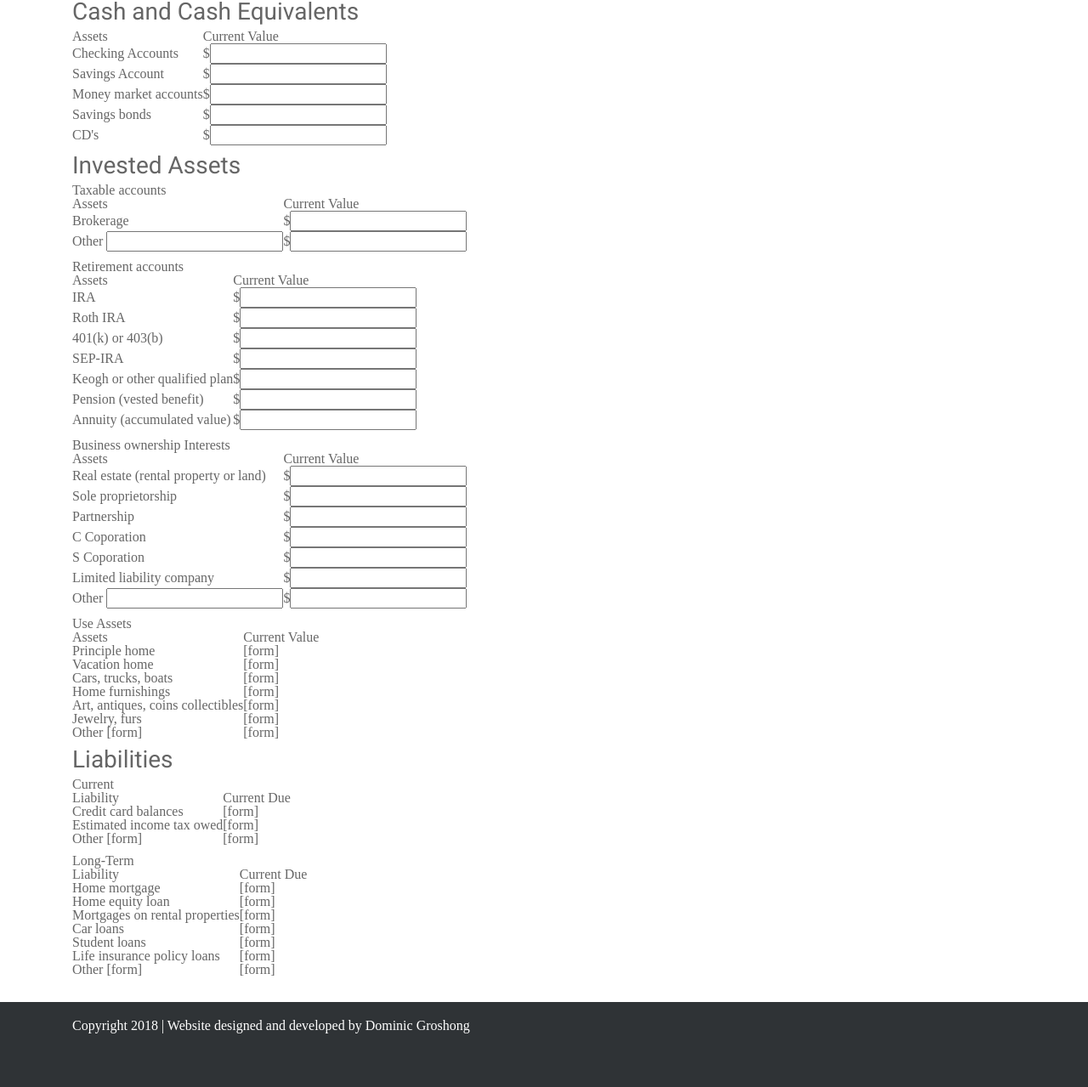
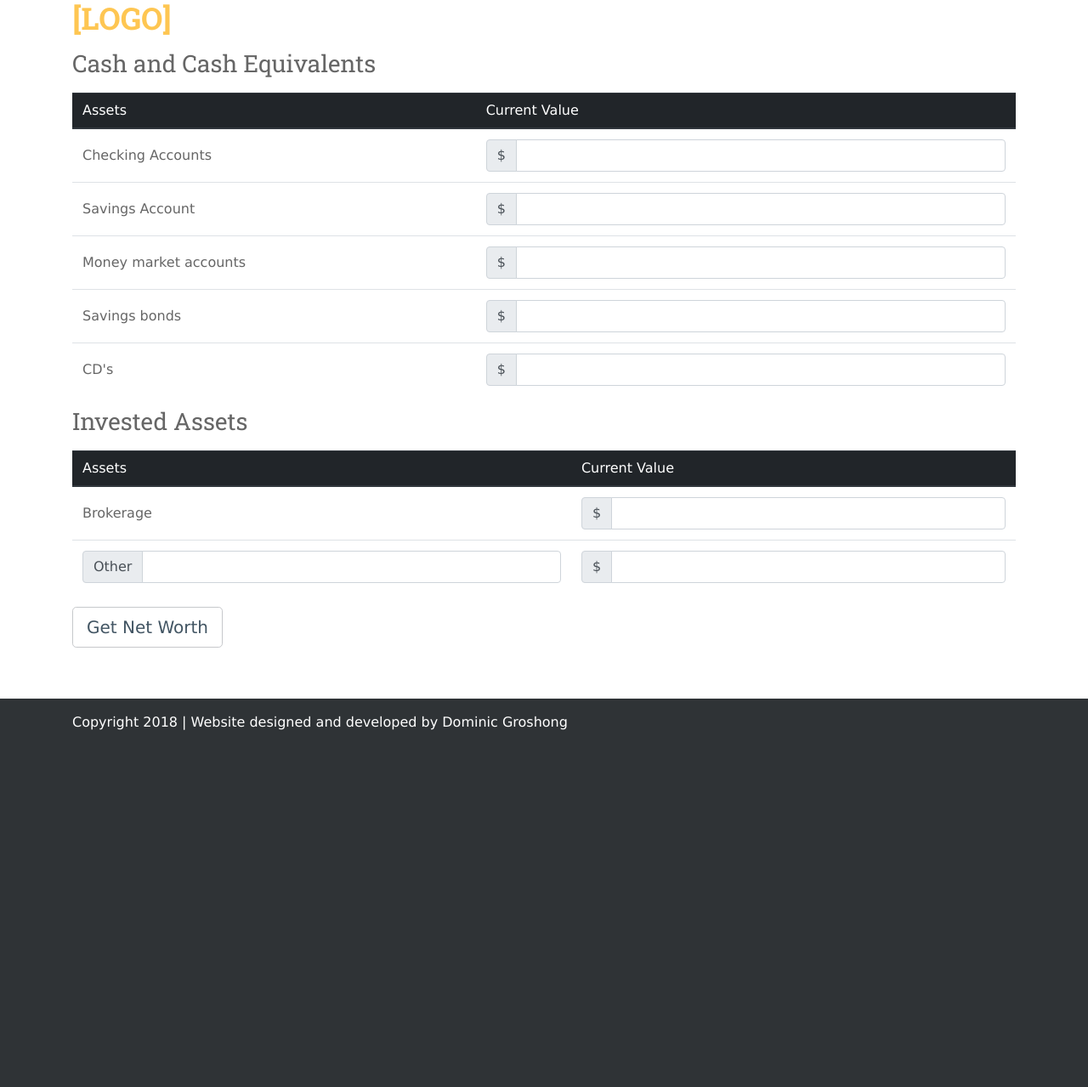
Before and after one commit to Dominic-Groshong/xzonos.github.io, a Jekyll site: the page HW2/index.html, which Jekyll copies as it is, in a window 1280 px wide. Shown: the whole page at 85% size. Built offline with Jekyll 4.4.1, drawn with Linux system fonts in a browser that asks for light colours; nearby versions of some CDN libraries; after the commit the page ends 922 px from its top, so only the background shows below that.

Commit message:
Adding bootstrap classes; Wrote fuctions to calcualte values;

```diff
--- a/HW2/css/styles.css
+++ b/HW2/css/styles.css
@@ -4,15 +4,14 @@
 @import url('https://fonts.googleapis.com/css?family=Gudea:400,700|Roboto+Slab:400,700|Roboto:300,400,400i,700');
 @import "reset.css";
 
-@import url('https://use.fontawesome.com/releases/v5.3.1/css/all.css"');
-
 body{
 	color: #666;
 	font-size: 16px;
+	font-family: "Lucida Grande", sans-serif;
 }
 
 h1, h2, h3, h4, h5, h6{
-	font-family: 'Roboto', Helvetica, Arial, "Lucida Grande", sans-serif;;
+	font-family: 'Roboto Slab', Helvetica, Arial;
 	font-weight: 300;
 }
 
@@ -28,7 +27,7 @@ h1{
 h2{
 	font-size: 28px;
 	font-weight: 400;
-	margin: 0 0 .25em 0;
+	margin: 0 0 20px 0;
 }
 
 h3{
@@ -106,108 +105,9 @@ h6{
 
 }
 
-
-/******************
-		Menu Styles
-*******************/
-#main-menu{
-	background: #425563;
+#netWorth{
+	padding: 20px 0;
 }
-
-.navbar{
-		padding: 0 !important;
-}
-
-.navbar-expand-lg .navbar-nav .nav-link{
-	color: white;
-	padding: 13px 20px !important;
-}
-
-.nav-item a:hover{
-	color: white;
-	background: #52748c;
-}
-
-.dropdown-item{
-	color: #666;
-}
-
-/*************
-		Banner
-***************/
-.bgimage img{
-	width: 100%;
-	height: auto;
-}
-
-.bgimage{
-	position: relative;
-	margin-bottom: 20px;
-}
-
-.caption {
-	color: white !important;
-	text-transform: uppercase;
-	padding: 20px;
-	width: 100%;
-	text-align: center;
-  position: absolute;
-  top: 80%;
-  left: 50%;
-  transform: translate(-50%, -50%);
-}
-
-.caption h1{
-	color: white !important;
-}
-
-/*********************
-			Social Media
-*********************/
-
-.social-media{
-	margin-top: 60px;
-	margin-bottom: 20px;
-}
-
-
-.social-media a{
-	text-indent: -99999px;
-	display: block;
-	opacity: .5;
-}
-
-.social-media li{
-	float: left;
-	padding-left: 20px;
-}
-
-.social-media a:hover{
-	opacity: .75;
-}
-
-.facebook a{
-	background: url(../img/facebook.png) no-repeat center center;
-	height: 40px;
-	width: 40px;
-	background-size: 40px;
-}
-
-.intagram a{
-	background: url(../img/instagram.png) no-repeat center center;
-	height: 40px;
-	width: 40px;
-	background-size: 40px;
-}
-
-.portfolio a{
-	background: url(../img/goback.png) no-repeat center center;
-	height: 40px;
-	width: 40px;
-	background-size: 40px;
-}
-
-
 /*********************
 			Sidebar
 *********************/
@@ -235,11 +135,19 @@ aside h1{
 		color: white;
 }
 
+.mb-2, .my-2{
+	margin-bottom: 0 !important;
+}
+
 /**********************
-			Table  Elements
+			  Elements
 ***********************/
 table{
-	margin-bottom: 10px;
+	margin: 0 0 20px;
+}
+
+table td{
+	vertical-align: middle !important;
 }
 
 caption{
@@ -247,6 +155,8 @@ caption{
 	background: black;
 	color: white;
 }
+
+
 
 /***********************
 				Footer
--- a/HW2/index.html
+++ b/HW2/index.html
@@ -8,86 +8,142 @@
   <title>CS460 | Home</title>
   <link rel="stylesheet" href="https://stackpath.bootstrapcdn.com/bootstrap/4.1.3/css/bootstrap.min.css">
   <link rel="stylesheet" href="css/styles.css">
-
-  <script src="https://cdnjs.cloudflare.com/ajax/libs/popper.js/1.12.9/umd/popper.min.js" integrity="sha384-ApNbgh9B+Y1QKtv3Rn7W3mgPxhU9K/ScQsAP7hUibX39j7fakFPskvXusvfa0b4Q" crossorigin="anonymous"></script>
-  <script src="https://stackpath.bootstrapcdn.com/bootstrap/4.1.3/js/bootstrap.min.js"></script>
 </head>
 
 <body>
 
   <header>
-
+	<div class="container">
+		<h1>[Logo]</h1>
+  	</div>
   </header>
 
   <div class="container body-copy">
     <div class="row">
       <div class="col-lg-12">
         <h2>Cash and Cash Equivalents</h2>
-        <table>
+        <table class="table">
+			<thead class="thead-dark">
           <tr>
-            <th>Assets</th>
-            <th>Current Value</th>
+            <th scope="col">Assets</th>
+            <th scope="col">Current Value</th>
           </tr>
+		   </thead>
 
           <tr>
             <td>Checking Accounts</td>
-            <td>$<input type="number" name="checking"/></td>
+            <td>
+					<div class="input-group mb-2">
+						<div class="input-group-prepend">
+							<span class="input-group-text">$</span>
+						</div>
+						<input class="form-control" type="number" name="cash" id="checking"/>
+				   </div>
+  				</td>
           </tr>
 
           <tr>
             <td>Savings Account</td>
-            <td>$<input type="number" name="savings"/></td>
+            <td>
+					<div class="input-group mb-2">
+						<div class="input-group-prepend">
+							<span class="input-group-text">$</span>
+						</div>
+						<input class="form-control" type="number" name="cash" id="savings"/>
+				   </div>
+				</td>
           </tr>
 
           <tr>
             <td>Money market accounts</td>
-            <td>$<input type="number" name="moneyMarket"/></td>
+            <td>
+					<div class="input-group mb-2">
+						<div class="input-group-prepend">
+							<span class="input-group-text">$</span>
+						</div>
+						<input class="form-control" type="number" name="cash" id="moneyMarket"/>
+				   </div>
+				</td>
           </tr>
 
           <tr>
             <td>Savings bonds</td>
-            <td>$<input type="number" name="savingsBond"/></td>
+            <td>
+					<div class="input-group mb-2">
+						<div class="input-group-prepend">
+							<span class="input-group-text">$</span>
+						</div>
+						<input class="form-control" type="number" name="cash" id="savingsBond"/>
+				   </div>
+				</td>
           </tr>
 
           <tr>
             <td>CD's</td>
-            <td>$<input type="number" name="cd"/></td>
+				<td>
+					<div class="input-group mb-2">
+						<div class="input-group-prepend">
+							<span class="input-group-text">$</span>
+						</div>
+						<input class="form-control" type="number" name="cash" id="cd"/>
+				   </div>
+				</td>
           </tr>
+
         </table>
 
 		  <h2>Invested Assets</h2>
 
-        <table>
+        <table class="table">
+
+			 <thead class="thead-dark">
            <tr>
-            <th colspan="2">Taxable accounts</th>
+             <th scope="col">Assets</th>
+             <th scope="col">Current Value</th>
+           </tr>
+ 		   </thead>
+
+          <tr>
+            <td>Brokerage</td>
+            <td>
+					<div class="input-group mb-2">
+						<div class="input-group-prepend">
+							<span class="input-group-text">$</span>
+						</div>
+						<input class="form-control" type="number" name="invested" id="brokerage"/>
+				   </div>
+				</td>
           </tr>
 
           <tr>
-            <th>Assets</th>
-            <th>Current Value</th>
-          </tr>
-
-          <tr>
-            <td>Brokerage</td>
-            <td>$<input type="number" name="brokerage"/></td>
-          </tr>
-
-          <tr>
-            <td>Other <input type="text" name="accountOther"/></td>
-            <td>$<input type="number" name="accountOtherValue"/></td>
+            <td>
+					<div class="input-group mb-2">
+						<div class="input-group-prepend">
+							<span class="input-group-text">Other</span>
+						</div>
+						<input class="form-control" type="text" name="accountOther" id="accountOther"/>
+					</div>
+				</td>
+            <td>
+					<div class="input-group mb-2">
+						<div class="input-group-prepend">
+							<span class="input-group-text">$</span>
+						</div>
+						<input class="form-control" type="number" name="invested" id="accountOtherValue"/>
+					</div>
+				</td>
           </tr>
         </table>
 
+	  		<!-- <h2>Retirement Accounts</h2>
+        <table class="table">
 
-        <table>
+			 <thead class="thead-dark">
            <tr>
-            <th colspan="2">Retirement accounts</th>
+             <th scope="col">Assets</th>
+             <th scope="col">Current Value</th>
            </tr>
-
-          <tr>
-            <th>Assets</th>
-            <th>Current Value</th>
-          </tr>
+ 		   </thead>
 
           <tr>
             <td>IRA</td>
@@ -126,15 +182,15 @@
 
         </table>
 
-        <table>
+		  <h2>Business ownership Interests</h2>
+        <table class="table">
+
+			  <thead class="thead-dark">
             <tr>
-            <th colspan="2">Business ownership Interests</th>
+              <th scope="col">Assets</th>
+              <th scope="col">Current Value</th>
             </tr>
-
-          <tr>
-            <th>Assets</th>
-            <th>Current Value</th>
-          </tr>
+  		   </thead>
 
           <tr>
             <td>Real estate (rental property or land)</td>
@@ -173,122 +229,127 @@
 
         </table>
 
-        <table>
+		  <h2>Use Assets</h2>
+
+        <table class="table">
+
+			  <thead class="thead-dark">
   			 <tr>
-            <th colspan="2">Use Assets</th>
+  			   <th scope="col">Assets</th>
+  			   <th scope="col">Current Value</th>
   			 </tr>
-
-          <tr>
-            <th>Assets</th>
-            <th>Current Value</th>
-          </tr>
+  		  </thead>
 
           <tr>
             <td>Principle home</td>
-            <td>[form]</td>
+            <td>$<input type="number" name="principleHome"/></td>
           </tr>
 
           <tr>
             <td>Vacation home</td>
-            <td>[form]</td>
+            <td>$<input type="number" name="vacationHome"/></td>
           </tr>
 
           <tr>
             <td>Cars, trucks, boats</td>
-            <td>[form]</td>
+            <td>$<input type="number" name="car"/></td>
           </tr>
 
           <tr>
             <td>Home furnishings</td>
-            <td>[form]</td>
+            <td>$<input type="number" name="furnishings"/></td>
           </tr>
 
           <tr>
             <td>Art, antiques, coins collectibles</td>
-            <td>[form]</td>
+            <td>$<input type="number" name="collectibles"/></td>
           </tr>
 
           <tr>
             <td>Jewelry, furs</td>
-            <td>[form]</td>
+            <td>$<input type="number" name="jewelry"/></td>
           </tr>
 
           <tr>
-            <td>Other [form]</td>
-            <td>[form]</td>
+            <td>Other <input type="text" name="useAssetsOther"/></td>
+            <td>$<input type="number" name="useAssetsOtherValue"/></td>
           </tr>
         </table>
 
-        <h2>Liabilities</h2>
-        <table>
+        <h2>Current Liabilities</h2>
+        <table class="table">
+
+			 <thead class="thead-dark">
            <tr>
-            <th colspan="2">Current</th>
+             <th scope="col">Liability</th>
+             <th scope="col">Current Due</th>
            </tr>
-          <tr>
-            <th>Liability</th>
-            <th>Current Due</th>
-          </tr>
+ 		   </thead>
 
           <tr>
             <td>Credit card balances</td>
-            <td>[form]</td>
+            <td>$<input type="number" name="ccBalance"/></td>
           </tr>
 
           <tr>
             <td>Estimated income tax owed</td>
-            <td>[form]</td>
+            <td>$<input type="number" name="incomeTax"/></td>
           </tr>
 
           <tr>
-            <td>Other [form]</td>
-            <td>[form]</td>
+            <td>Other <input type="text" name="currentLiabilityOther"/></td>
+            <td>$<input type="number" name="currentLiabilityOtherValue"/></td>
           </tr>
         </table>
 
-        <table>
+		  <h2>Long-Term Liabilities</h2>
+        <table class="table">
+			  <thead class="thead-dark">
             <tr>
-            <th colspan="2">Long-Term</th>
+              <th scope="col">Liability</th>
+              <th scope="col">Current Due</th>
             </tr>
-          <tr>
-            <th>Liability</th>
-            <th>Current Due</th>
-          </tr>
+  		   </thead>
 
           <tr>
             <td>Home mortgage</td>
-            <td>[form]</td>
+            <td>$<input type="number" name="mortgage"/></td>
           </tr>
 
           <tr>
             <td>Home equity loan</td>
-            <td>[form]</td>
+            <td>$<input type="number" name="equityLoan"/></td>
           </tr>
 
           <tr>
             <td>Mortgages on rental properties</td>
-            <td>[form]</td>
+            <td>$<input type="number" name="rentalMortgages"/></td>
           </tr>
 
           <tr>
             <td>Car loans</td>
-            <td>[form]</td>
+            <td>$<input type="number" name="carLoan"/></td>
           </tr>
 
           <tr>
             <td>Student loans</td>
-            <td>[form]</td>
+            <td>$<input type="number" name="studentLoan"/></td>
           </tr>
 
           <tr>
             <td>Life insurance policy loans</td>
-            <td>[form]</td>
+            <td>$<input type="number" name="lifeInsurance"/></td>
           </tr>
 
           <tr>
-            <td>Other [form]</td>
-            <td>[form]</td>
+            <td>Other <input type="text" name="longTermOther"/></td>
+            <td>$<input type="number" name="longTermOtherValue"/></td>
           </tr>
-        </table>
+        </table> -->
+
+		  <button type="button" class="btn btn-lg" onclick="computeNetWorth()">Get Net Worth</button>
+
+		  <div id="netWorth"></div>
 
       </div>
     </div>
@@ -301,6 +362,9 @@
   </footer>
 
   <script src="js/jquery.min.js"></script>
+  <script src="js/scripts.js"></script>
+  <script src="https://cdnjs.cloudflare.com/ajax/libs/popper.js/1.12.9/umd/popper.min.js"></script>
+  <script src="https://stackpath.bootstrapcdn.com/bootstrap/4.1.3/js/bootstrap.min.js"></script>
 
 </body>
 
--- /dev/null
+++ b/HW2/js/scripts.js
@@ -0,0 +1,66 @@
+function findCash(){
+	var arr = document.getElementsByName('cash');
+	var total = 0;
+	for(var i=0; i<arr.length; i++){
+		if(parseInt(arr[i].value))
+			total += parseInt(arr[i].value);
+	}
+
+	return total;
+}
+
+function findInvested(){
+	var arr = document.getElementsByName('invested');
+	var total = 0;
+	for(var i=0; i<arr.length; i++){
+		if(parseInt(arr[i].value))
+			total += parseInt(arr[i].value);
+	}
+
+	return total;
+}
+
+function findRetirement(){
+	var arr = document.getElementsByName('retirement');
+	var total = 0;
+	for(var i=0; i<arr.length; i++){
+		if(parseInt(arr[i].value))
+			total += parseInt(arr[i].value);
+	}
+
+	return total;
+}
+
+function findBusiness(){
+	var arr = document.getElementsByName('business');
+	var total = 0;
+	for(var i=0; i<arr.length; i++){
+		if(parseInt(arr[i].value))
+			total += parseInt(arr[i].value);
+	}
+
+	return total;
+}
+
+function findUseAssets(){
+	var arr = document.getElementsByName('useAsset');
+	var total = 0;
+	for(var i=0; i<arr.length; i++){
+		if(parseInt(arr[i].value))
+			total += parseInt(arr[i].value);
+	}
+
+	return total;
+}
+
+function computeNetWorth(){
+	var cashTotal = findCash();
+	var investTotal = findInvested();
+	var retireTotal = findRetirement();
+	var busTotal = findBusiness();
+	var useTotal = findUseAssets();
+
+	var totalAssets = cashTotal + investTotal + retireTotal + busTotal + useTotal;
+
+	document.getElementById("netWorth").innerHTML = "<h3>Net Worth: " + totalAssets + "</h3>";
+}
```
Lines whose indentation alone changed are shown as unchanged.
